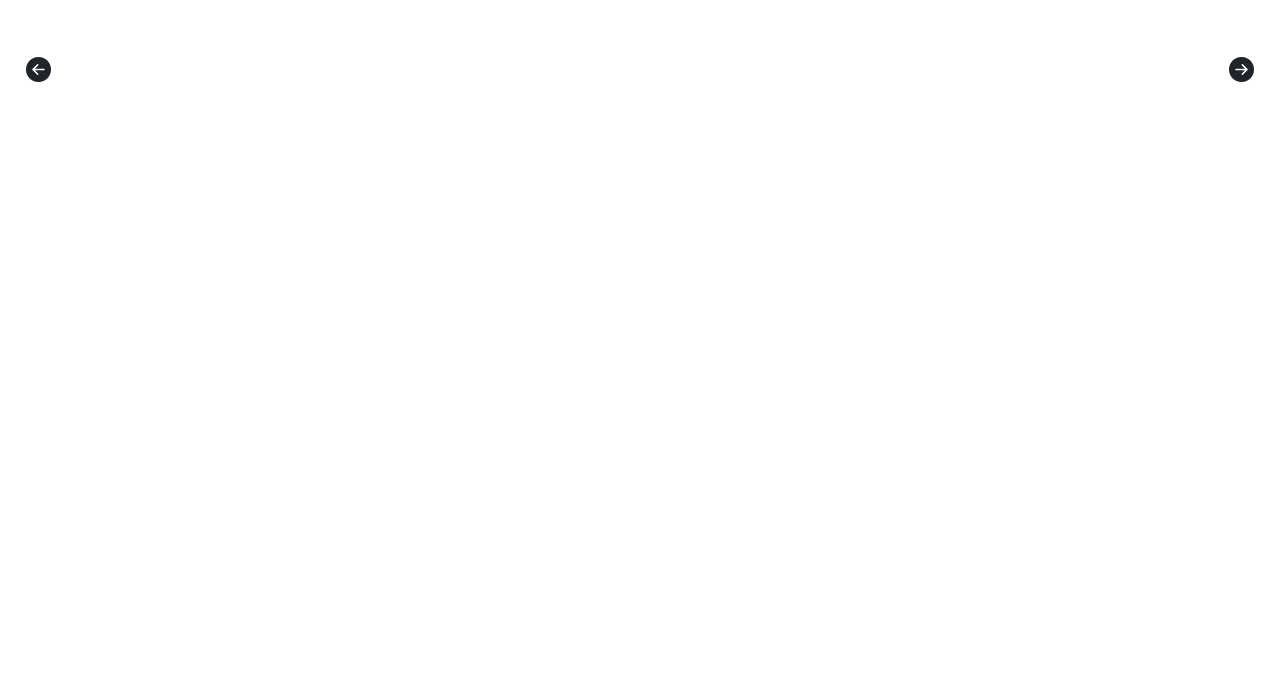
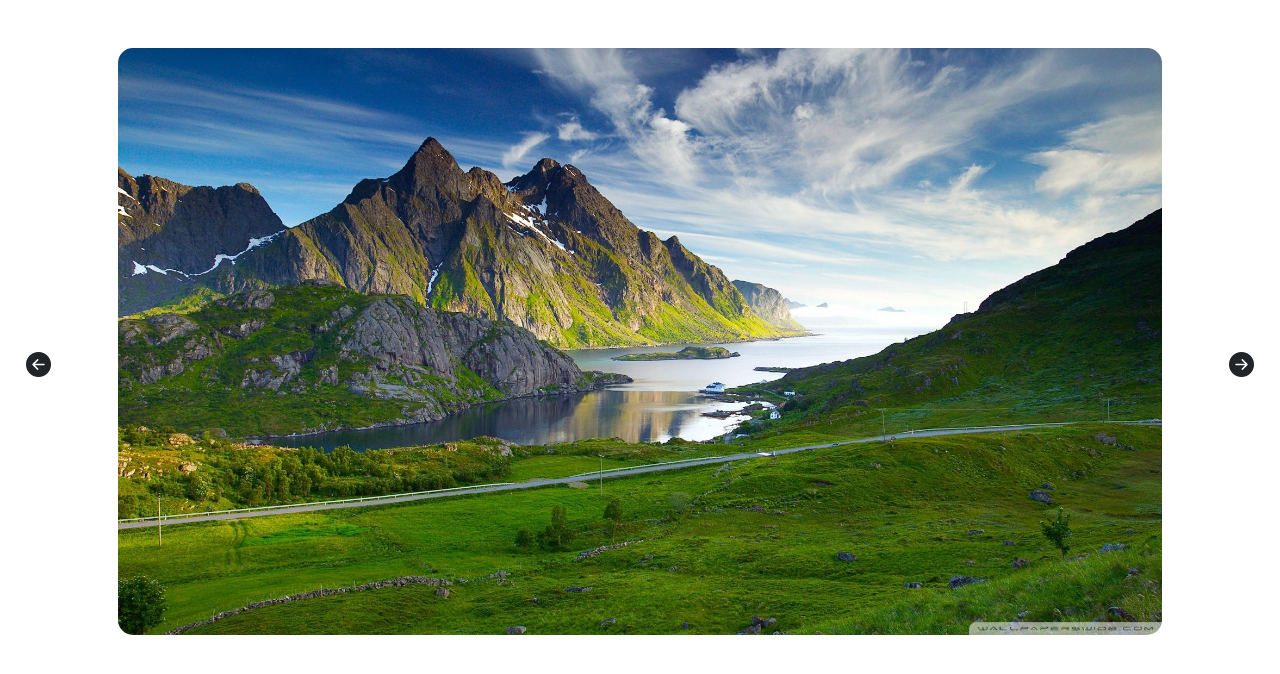
Before and after one commit to ManuelTano/js-array-carousel, a plain HTML site: page index.html in a window 1280 px wide. Drawn offline with nearby package versions, Linux system fonts and the light colour scheme.

Commit message:
fix Milestone 2

```diff
--- a/css/style.css
+++ b/css/style.css
@@ -15,7 +15,7 @@ img {
 }
 
 
-.gallery {
+#carosel {
     position: relative;
 }
 
@@ -23,7 +23,7 @@ img {
     display: block;
 }
 
-.prev {
+.bi-arrow-left-circle-fill {
     width: 50px;
     height: 50px;
     font-size: 25px;
@@ -37,7 +37,7 @@ img {
 
 }
 
-.next {
+.bi-arrow-right-circle-fill {
     width: 50px;
     height: 50px;
     font-size: 25px;
--- a/index.html
+++ b/index.html
@@ -1,5 +1,6 @@
 <!DOCTYPE html>
 <html lang="en">
+
 <head>
     <meta charset="UTF-8">
     <meta http-equiv="X-UA-Compatible" content="IE=edge">
@@ -24,16 +25,11 @@
 <body>
     <div class="container p-5">
         <div id="carosel">
-            <div class="gallery">
-                <div class="prev">
-                    <i class="bi bi-arrow-left-circle-fill "></i>
-                </div>
-                <div class="next">
-                    <i class="bi bi-arrow-right-circle-fill"></i>
-                </div>
-            </div>
+            <i class="bi bi-arrow-left-circle-fill btn"></i>
+            <i class="bi bi-arrow-right-circle-fill btn"></i>
         </div>
     </div>
     <script src="js/script.js"></script>
 </body>
+
 </html>
--- a/js/script.js
+++ b/js/script.js
@@ -1,19 +1,25 @@
 // Array di immagini
 
-const sources = ['./img/06.jpg','./img/07.jpg','./img/08.jpg','./img/09.jpg','./img/10.jpg'];
-
-const gallery = document.getElementById('gallery')
+const sources = ['img/06.jpg','img/07.jpg','img/08.jpg','img/09.jpg','img/10.jpg'];
 
 const maximage = document.getElementById('carosel');
+
 
 let imgContent = "";
 
 for (let i = 0; i < sources.length; i++) {
 
-    imgContent += `<div class="gallery"><img src"${sources[i]}" alt="0${i}"}/></div>`;
+    imgContent += `<img src="${sources[i]}" alt="0${i}"/>`;
 
     console.log(sources[i]);
 }
 
 
 maximage.innerHTML += imgContent;
+
+const imgElements = document.querySelectorAll('#carosel img');
+console.log(imgElements);
+
+let currentActiveIndex = 0;
+
+imgElements[currentActiveIndex].classList.add('active');
```
Lines whose indentation alone changed are shown as unchanged.
